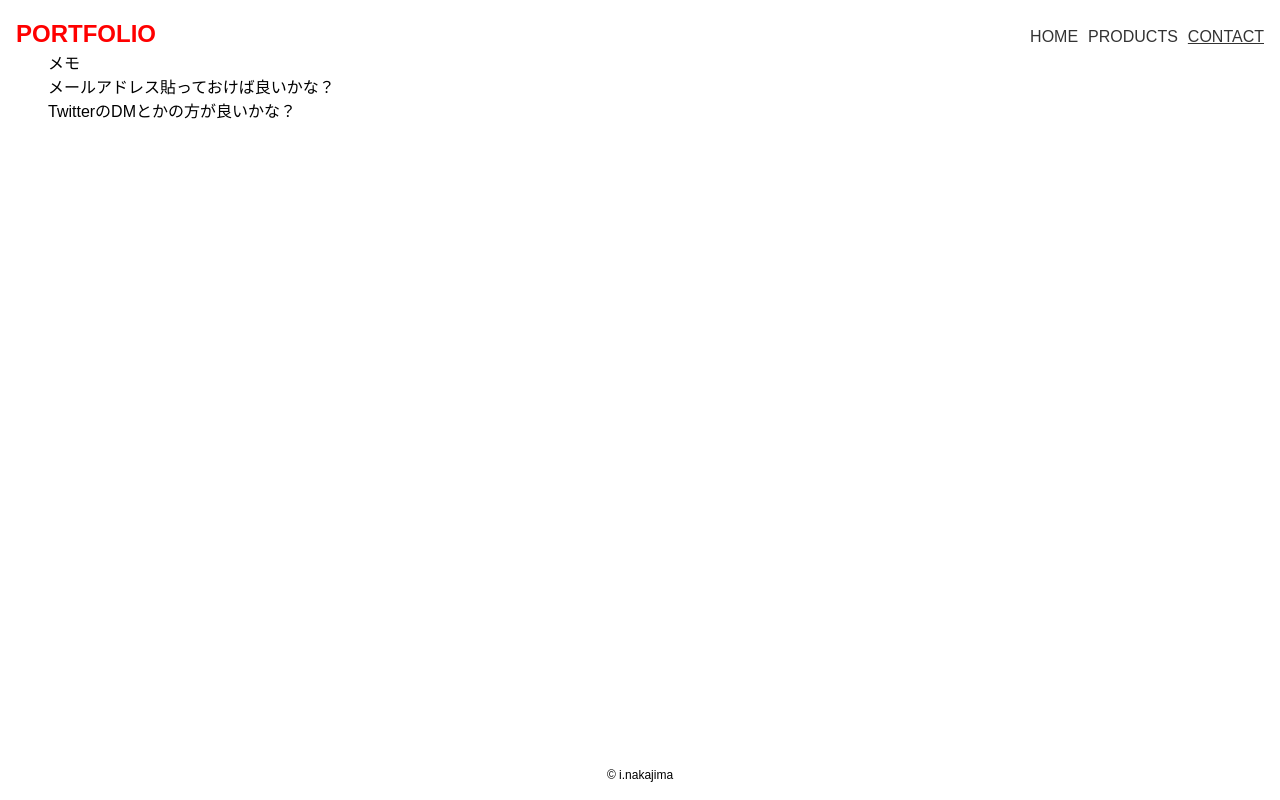
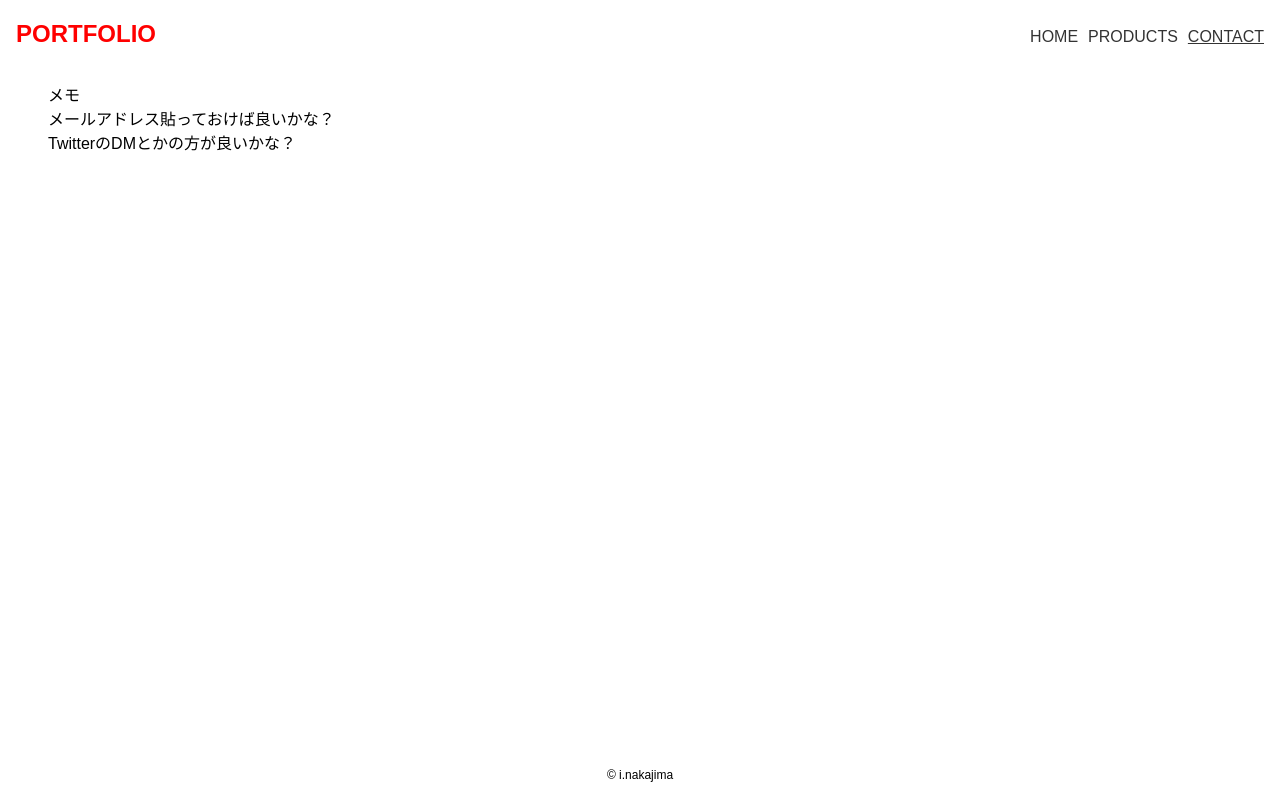
Before and after one commit to toku-chan/portfolio, a Next.js app: page /contact in a window 1280 px wide. Built offline with nearby package versions, Linux system fonts and the light colour scheme.

Commit message:
chore: 既存Contactコンポーネントを修正

```diff
--- a/app/contact/contact-page.tsx
+++ b/app/contact/contact-page.tsx
@@ -1,7 +1,7 @@
 'use client';
 
-import { ContactContent } from '~/feature/Contact';
+import { Contact } from '~/feature/Contact';
 
 export default function ContactPage() {
-  return <ContactContent />;
+  return <Contact />;
 }
--- a/src/feature/Contact/index.tsx
+++ b/src/feature/Contact/index.tsx
@@ -1,11 +1,17 @@
 import React from 'react';
+import styled from '@emotion/styled';
+import { SpaceSize } from '~/config';
 
-export const ContactContent: React.FC = () => {
+const Wrapper = styled.div`
+  padding-top: ${SpaceSize.base_x2}px;
+`;
+
+export const Contact: React.FC = () => {
   return (
-    <div>
+    <Wrapper>
       <p>メモ</p>
       <p>メールアドレス貼っておけば良いかな？</p>
       <p>TwitterのDMとかの方が良いかな？</p>
-    </div>
+    </Wrapper>
   );
 };
```
